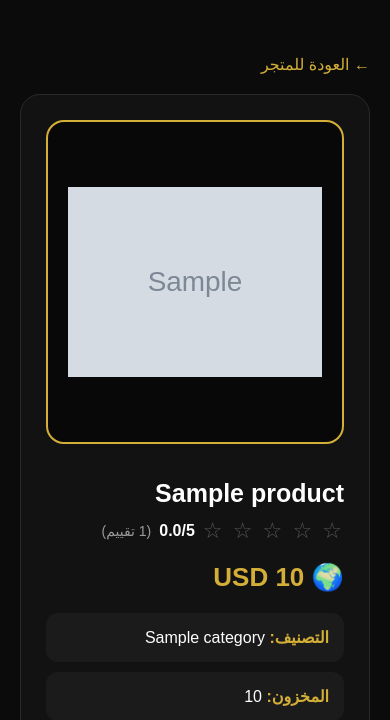
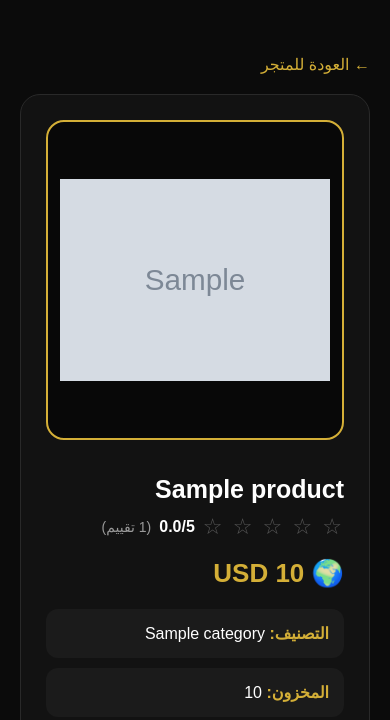
Before and after one commit to badiel711dg-dotcom/ASMAR-MARKET, a Flask app: template templates/product_details.html in a window 390 px wide. Shown: the part 94-814 px from the top of the page. Run offline with Flask 3, Linux system fonts and the light colour scheme; the template is opened without the code that fills it: most values are stand-ins (such as "Sample title", 1, 10 or a date in 2020); grey boxes marked "Sample" are stand-in pictures; parts of the project's set-up code (start-up, migrations or seed data) failed here and were passed over.

Commit message:
Improve automatic product image fitting

```diff
--- a/templates/index.html
+++ b/templates/index.html
@@ -1581,8 +1581,8 @@ ASMAR <span>MARKET</span>
         display:block !important;
         width:100% !important;
         height:100% !important;
-        max-width:none !important;
-        max-height:none !important;
+        max-width:100% !important;
+        max-height:100% !important;
         object-fit:contain !important;
         object-position:center !important;
         transform:translate({{ product["card_image_x"] or 0 }}px, {{ product["card_image_y"] or 0 }}px) scale({{ product["card_image_zoom"] or 1 }}) !important;
--- a/templates/product_details.html
+++ b/templates/product_details.html
@@ -51,7 +51,9 @@
         }
 
         .image-box {
+            width: 100%;
             min-height: 420px;
+            aspect-ratio: 1 / 1.05;
             border: 2px solid #d4af37;
             border-radius: 18px;
             display: flex;
@@ -62,9 +64,13 @@
         }
 
         .image-box img {
+            display: block;
             width: 100%;
-            height: 420px;
+            height: 100%;
+            max-width: 100%;
+            max-height: 100%;
             object-fit: contain;
+            object-position: center;
             padding: 20px;
             transform:
                 translate(
@@ -72,6 +78,18 @@
                     {{ product["image_y"] or 0 }}px
                 )
                 scale({{ product["image_zoom"] or 1 }});
+            transform-origin: center center;
+        }
+
+        @media (max-width: 700px) {
+            .image-box {
+                min-height: 0;
+                aspect-ratio: 1 / 1.05;
+            }
+
+            .image-box img {
+                padding: 12px;
+            }
         }
 
         .no-image {
```
